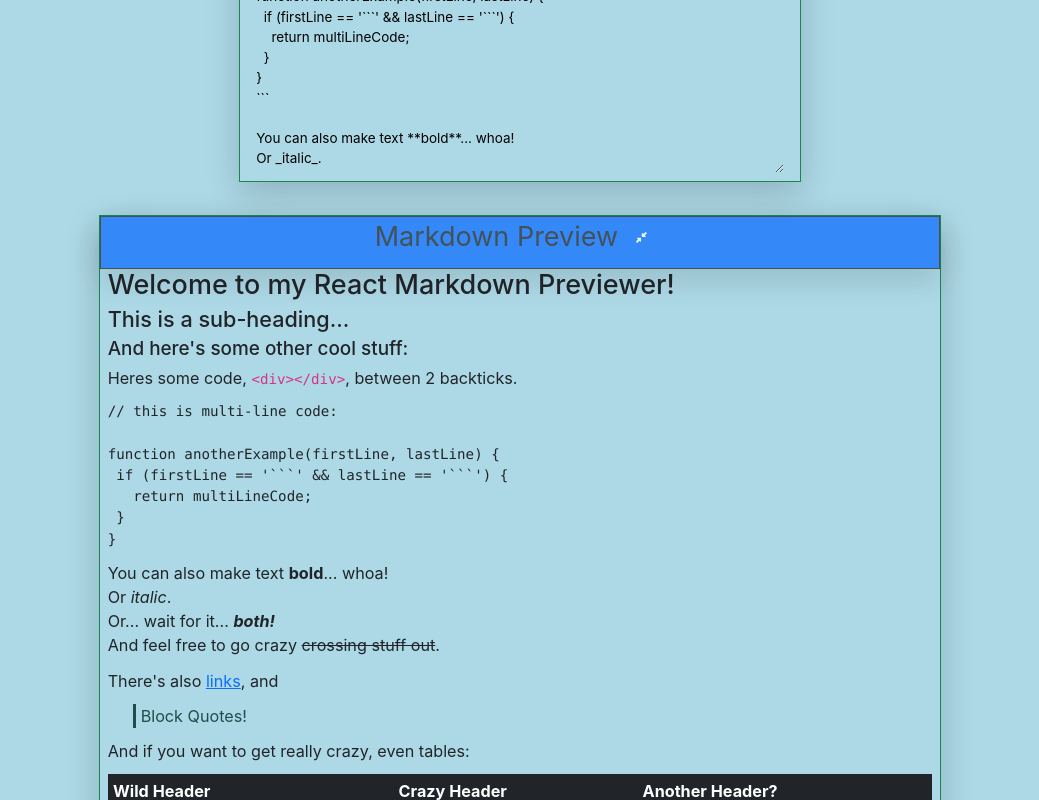
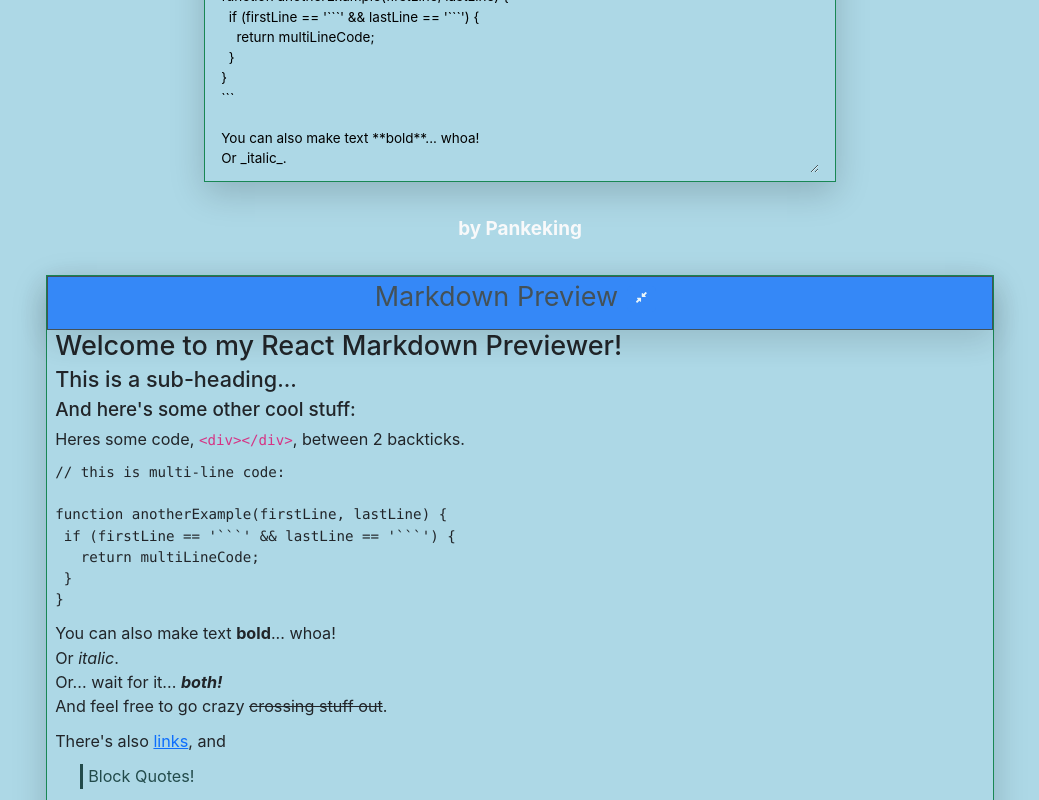
Before and after one commit to Pankeking/MarkdownPreviewer, a React (Create React App) app: page / in a window 1280 px wide. Shown: the part 300-1100 px from the top of the page, without its empty margins (120-1159 px from the left). Built offline with nearby package versions, Linux system fonts and the light colour scheme.

Commit message:
credits + link to github repo

```diff
--- a/src/components/MainComp.js
+++ b/src/components/MainComp.js
@@ -43,9 +43,13 @@ function MainComp() {
     }
     return(
         <React.Fragment>
-            <div className="container mt-4">
+            <div className="container-fluid mt-4">
                 <EditorComp onChange={handleTextChange} InitText={InitText}/>
-                <div className="m-5"></div>
+                <div className="text-center">
+                    <div className="m-5"></div>
+                    <a id="credits" className="text-light fs-3 justify-center text fw-bold text-center" href="https://github.com/Pankeking/MarkdownPreviewer">by Pankeking</a>
+                    <div className="m-5"></div>
+                </div>
                 <MarkdownComp markdownText={markdownText} />
             </div>
         </React.Fragment>
--- a/src/components/MarkdownComp.js
+++ b/src/components/MarkdownComp.js
@@ -40,7 +40,7 @@ function MarkdownComp({ markdownText }) {
 
     return (
         <>
-        <div className="container w-75 shadow-lg border border-success mt-auto fs-1 text-center">
+        <div className="container w-75 shadow-lg border border-success mb-5 mt-auto fs-1 text-center">
            <TitleWithToggle
                 title={"Markdown Preview"}
                 open={openPreview}
--- a/src/index.css
+++ b/src/index.css
@@ -1,7 +1,7 @@
 *, ::before, ::after {
   margin: 0;
   padding: 0;
-  /* border: 1px solid black; */
+   /*border: 1px solid black; */
 
 
 }
@@ -48,3 +48,7 @@ blockquote {
   border: none;
   outline: none;
 }
+
+#credits {
+  text-decoration: none;
+}
```
Also changed, not shown: 14 other files (tests, documents, lock files or other folders).
